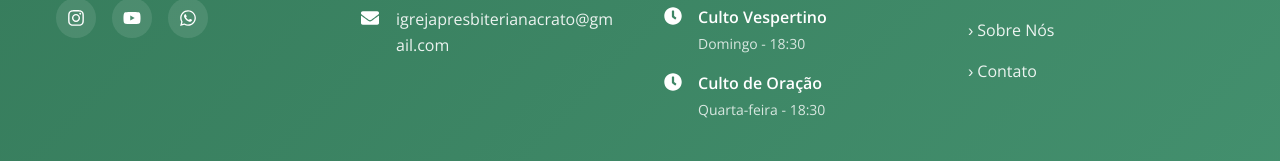
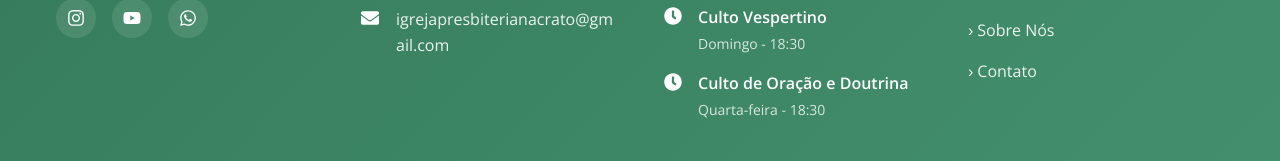
Before and after one commit to LuisPedro53/igreja-presb-crato-site, a React (Vite) app: page /sobre in a window 1280 px wide. Shown: the part 5268-5429 px from the top of the page. Built offline with nearby package versions, Linux system fonts and the light colour scheme; no server answers.

Commit message:
fix: Corrigido horario dos cultos

```diff
--- a/src/data/churchData.ts
+++ b/src/data/churchData.ts
@@ -183,7 +183,7 @@ export const churchData: ChurchData = {
       },
     },
     wednesday: {
-      name: 'Culto de Oração',
+      name: 'Culto de Oração e Doutrina',
       time: '18:30',
       description: 'Momento de oração e intercessão',
     },
```
